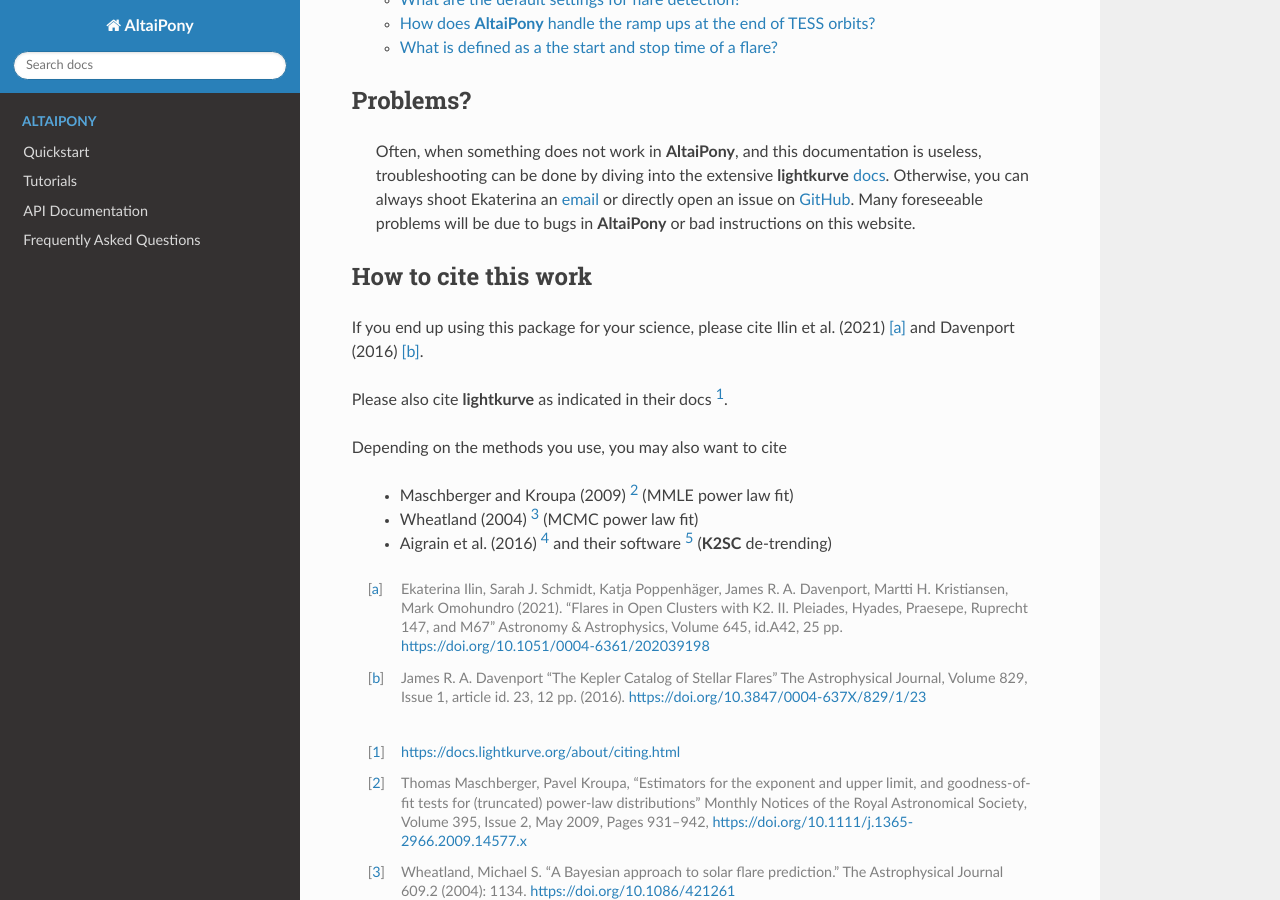
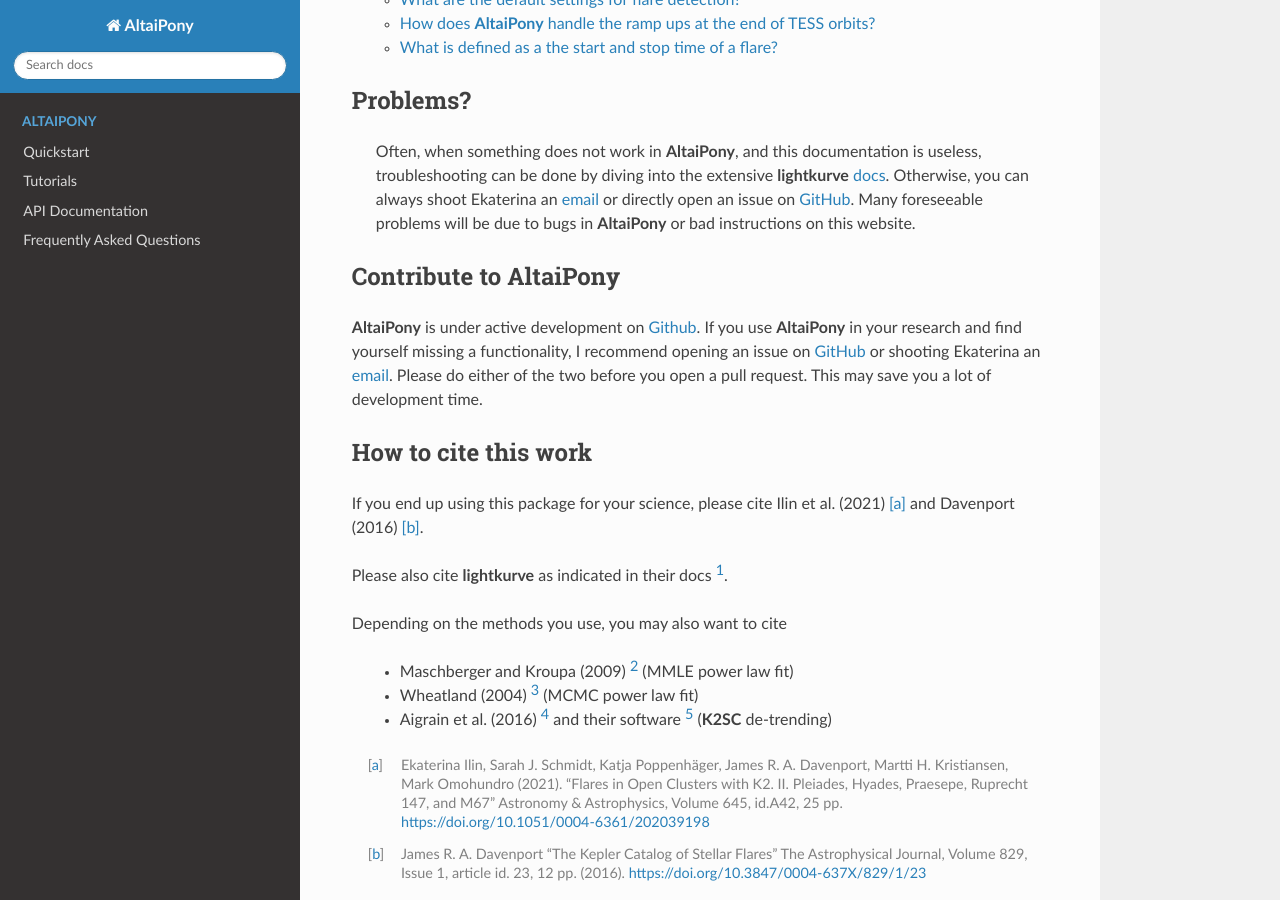
Before and after one commit to ekaterinailin/AltaiPony, a Sphinx documentation site: the page built from docs/source/index.rst, in a window 1280 px wide and 900 px high, scrolled down 784 px. Built offline with Sphinx 7.4.7 and the Read the Docs theme 2.0.0, drawn with Linux system fonts in a browser that asks for light colours.

Commit message:
added __version__ and a paragraph on contributions to AltaiPony

```diff
--- a/altaipony/__init__.py
+++ b/altaipony/__init__.py
@@ -6,3 +6,6 @@ name = 'altaipony'
 import logging
 logging.basicConfig(level=logging.INFO, format='%(message)s')
 LOG = logging.getLogger(__name__)
+
+
+from .version import __version__
--- /dev/null
+++ b/altaipony/version.py
@@ -0,0 +1,3 @@
+# It is important to store the version number in a separate file
+# so that we can read it from setup.py without importing the package
+__version__ = "1.0.1."
--- a/docs/source/index.rst
+++ b/docs/source/index.rst
@@ -30,6 +30,11 @@ Problems?
 
  Often, when something does not work in **AltaiPony**, and this documentation is useless, troubleshooting can be done by diving into the extensive **lightkurve** docs_. Otherwise, you can always shoot Ekaterina an email_ or directly open an issue on GitHub_. Many foreseeable problems will be due to bugs in **AltaiPony** or bad instructions on this website.
 
+
+Contribute to AltaiPony
+^^^^^^^^^^^^^^^^^^^^^^^
+
+**AltaiPony** is under active development on Github_. If you use **AltaiPony** in your research and find yourself missing a functionality, I recommend opening an issue on GitHub_ or shooting Ekaterina an email_. Please do either of the two before you open a pull request. This may save you a lot of development time.
 
 How to cite this work
 ^^^^^^^^^^^^^^^^^^^^^
```
